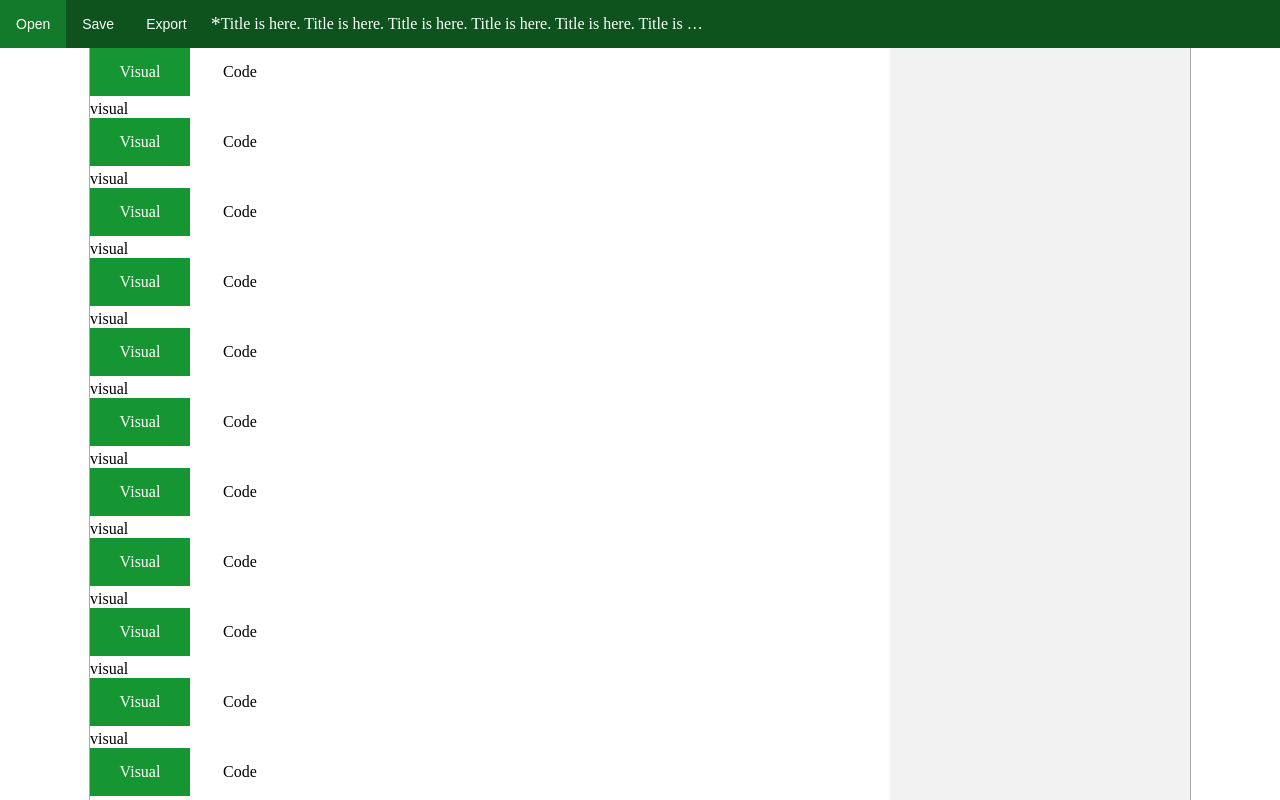
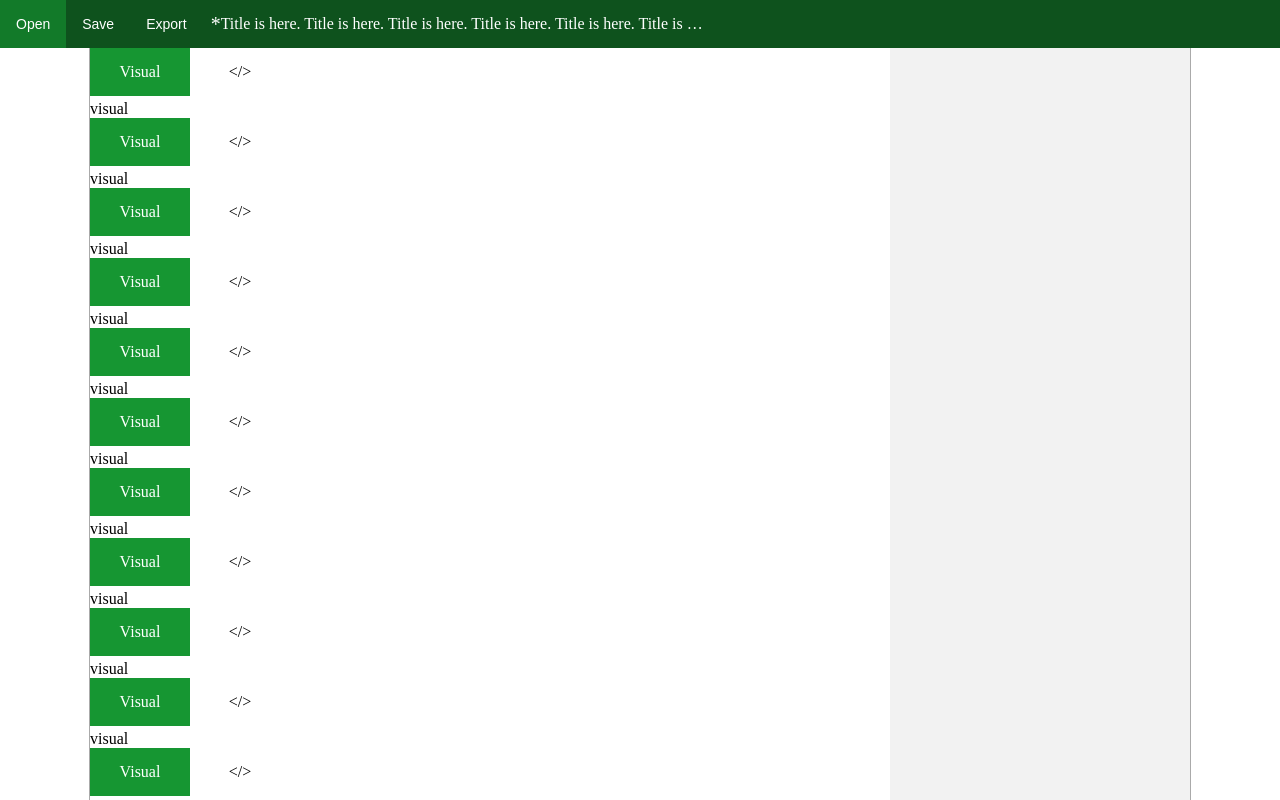
Before and after one commit to kusa-mochi/mochi-memo-pad, a Vue app in the folder src/: page / in a window 1280 px wide. Built offline with nearby package versions, Linux system fonts and the light colour scheme.

Commit message:
change tab item text.

```diff
--- a/src/src/components/EditItem.vue
+++ b/src/src/components/EditItem.vue
@@ -10,7 +10,7 @@
       <div class="tab-item">
         <input type="radio" value="code" v-model="selectedMode" />
         <div class="tab-item__label">
-          <label>Code</label>
+          <label>&lt;/&gt;</label>
         </div>
       </div>
     </div>
```
